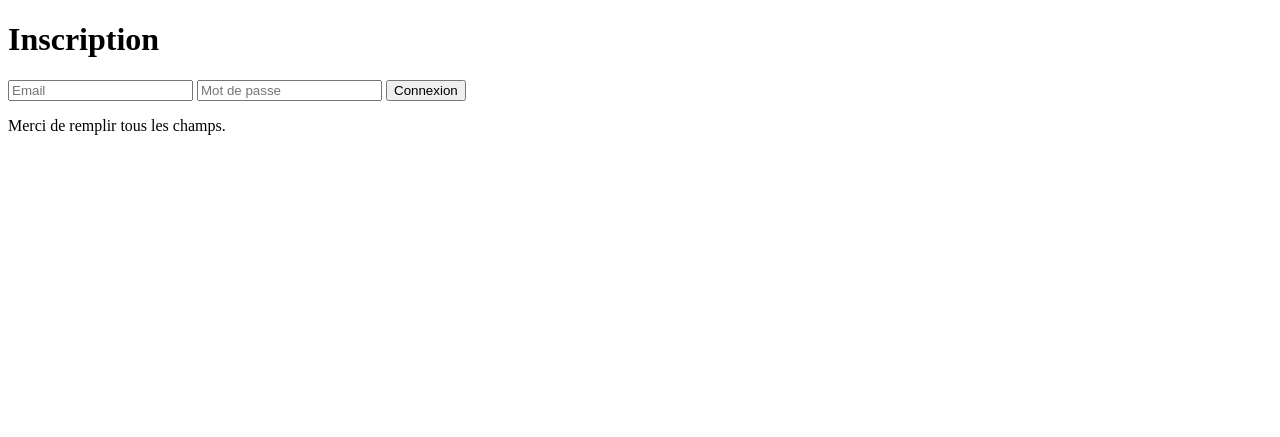
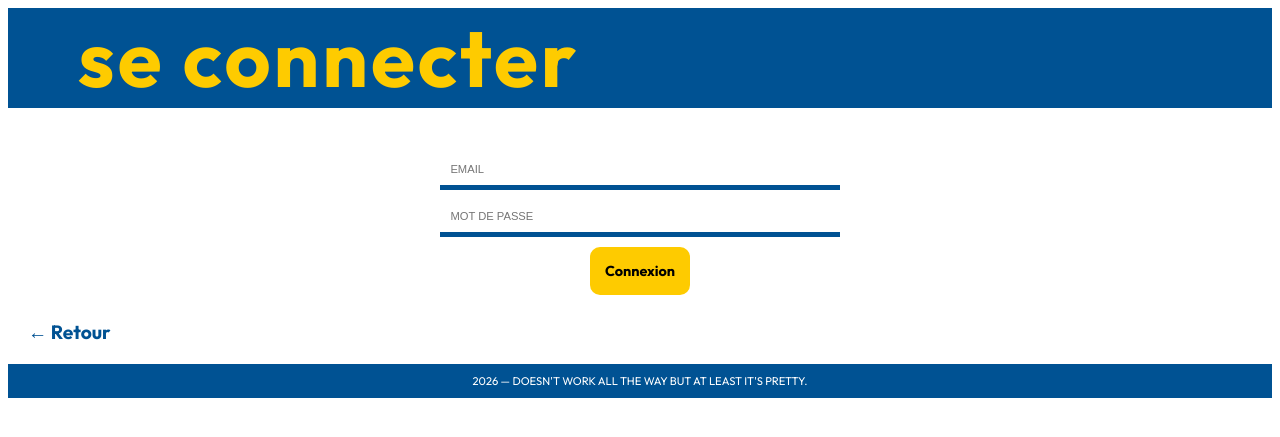
Before and after one commit to AbigailHMJ/TP_MVC, a PHP site: page /TP_MVC/view/login.php in a window 1280 px wide. Shown: the top 437 px of the page. Run offline with PHP 8.4, Linux system fonts and the light colour scheme.

Commit message:
12 - finitions CSS

```diff
--- a/controller/UserController.php
+++ b/controller/UserController.php
@@ -1,5 +1,6 @@
 <?php
 
+session_start();
 require_once __DIR__ . '/../config/Database.php';
 require_once __DIR__ . '/../repository/UserRepository.php';
 require_once __DIR__ . '/../model/User.php';
--- a/index.php
+++ b/index.php
@@ -18,6 +18,11 @@ switch ($page) {
         $controller->index();
         break;
 
+    // case 'login':
+    // $controller = new UserController();
+    // $controller->login();
+    // break;
+
 }
 
 ?>
--- a/public/css/style.css
+++ b/public/css/style.css
@@ -25,6 +25,7 @@ h1 {
     text-transform: lowercase;
 }
 
+
 .subtitle {
     font-family: "Playfair Display SC", serif;
     font-style: italic;
@@ -42,7 +43,7 @@ h1 {
 header a {
     color: #fff;
     font-family: "Outfit", sans-serif;
-    text-decoration: underline;
+    /* text-decoration: underline; */
     text-transform: uppercase;
     font-weight:bold;
     letter-spacing:1px;
@@ -68,8 +69,9 @@ footer {
     flex-direction: row;
     gap: 1em;
     flex-wrap: wrap;
-    justify-content: justify;
+    justify-content: space-evenly;
     align-items: justify;
+    margin:0 auto;
 }
 
 .product-card {
@@ -143,7 +145,103 @@ footer {
     border: none;
     padding: 15px;
     border-radius: 10px;
-    font-family: "Outfit", sans-serif;
+    font-family: 'Outfit', sans-serif;
     font-weight: bold;
     margin:10px 0px 0px 50px;
 }
+
+.go-back{
+    text-decoration: none;
+    color: #005293;
+    font-weight: bold;
+    font-size:1.2em;
+    margin:15px 0px 0px 20px;
+    font-family:'Outfit',sans-serif;
+}
+
+/* ----- PAGE DE CONNEXION ----- */
+
+.login-title-background{
+    background: #005293;
+    padding:50px;
+    margin:0px 0px 20px 0px;
+}
+
+.login-title{
+    font-family: 'Outfit', sans-serif;
+    font-size: 5em;
+    color: #fecb00;
+    line-height: 0;
+    text-align: left;
+    letter-spacing: 3px;
+    text-transform: lowercase;
+    margin:0px 0px 0px 20px;
+}
+
+form{
+    display:flex;
+    flex-direction:column;
+    width:60%;
+    gap:10px;
+    justify-content:center;
+    align-items:center;
+    /* background:#005293; */
+    padding:25px;
+    margin:0 auto;
+}
+
+.form-email{
+    padding:10px;
+    /* border-radius:10px; */
+    border:none;
+    border-bottom: solid 5px #005293;
+    width:50%;
+    text-transform:uppercase;
+    font-size:0.7em;
+}
+
+.form-email:focus{
+    outline:none;
+    font-weight:bold;
+}
+
+.form-password{
+    padding:10px;
+    /* border-radius:10px; */
+    border:none;
+    border-bottom: solid 5px #005293;
+    width:50%;
+    text-transform:uppercase;
+    font-size:0.7em;
+}
+
+.form-password:focus{
+    outline:none;
+    font-weight:bold;
+}
+
+.form-submit{
+    background: #fecb00;
+    border: none;
+    padding: 15px;
+    border-radius: 10px;
+    font-family: 'Outfit', sans-serif;
+    font-weight: bold;
+    font-size:0.9em;
+}
+
+/* ----- AFFICHAGE ADMINISTRATEUR ----- */
+
+.new-product{
+    background: #fecb00;
+    border: none;
+    padding: 15px;
+    border-radius: 10px;
+    font-family: 'Outfit', sans-serif;
+    font-weight: bold;
+}
+
+.card-product-date{
+    font-family:'Roboto Flex',sans-serif;
+    font-size:0.7em;
+}
--- a/repository/UserRepository.php
+++ b/repository/UserRepository.php
@@ -20,7 +20,7 @@ if($_SERVER["REQUEST_METHOD"] === "POST"){
 
         $insert->execute([":email" => $email, ":password" => $hash]);
 
-        header("Location: login.php");
+        header("Location: homepage.php");
         exit;
     }
 
--- a/sql/schema.sql
+++ b/sql/schema.sql
@@ -29,6 +29,10 @@ INSERT INTO `products` (`id`, `name`, `price`, `description`, `created_at`) VALU
 (8, 'Gravlax 200g', 9.95, 'Saumon mariné aux herbes', '2026-01-20'),
 (9, 'Kötbullar 500g', 11.99, 'Boulettes de viande', '2026-01-20');
 
+-- Modification d'un produit, mise à jour de la description
+UPDATE `products` SET `description` = 'Petit cheval en bois traditionnel peint à la main' WHERE `products`.`id` = 1;
+
+
 -- TABLE ORDERS
 -- Création de la table
 CREATE TABLE orders (
--- a/view/layout/header.php
+++ b/view/layout/header.php
@@ -11,9 +11,9 @@
 
 <header>
         <div class="block-title"><h1>fika</h1>
-        <subtitle class="subtitle">épicerie suédoise</subtitle></div>
+        <subtitle class="subtitle">svenska affären</subtitle></div>
 
-       <div class="block-login"><a href="../login.php">Connexion</a></div>
+       <div class="block-login"><a href="view/login.php">Connexion</a></div>
     </header>
 
 </html>
--- a/view/login.php
+++ b/view/login.php
@@ -3,17 +3,22 @@
 
 <head>
     <meta charset="UTF-8">
-    <meta name="viewport" content="width-device-width, initial-scale-1,0">
+    <link href="../public/css/style.css" rel="stylesheet">
     <title>Connexion</title>
 </head>
 
-<body><h1>Inscription</h1>
+<body>
+    <div class="login-title-background">
+        <h1 class="login-title">se connecter</h1>
+    </div>
     <form method="POST">
-        <input type="email" name="email" placeholder="Email" required>
-        <input type="password" name="password" placeholder="Mot de passe" required>
-        <input type="submit" value="Connexion" name="register">
+        <input type="email" class="form-email" name="email" placeholder="Email" required>
+        <input type="password" class="form-password" name="password" placeholder="Mot de passe" required>
+        <input type="submit" class="form-submit" value="Connexion" name="register">
     </form>
-    <p>Merci de remplir tous les champs.</p>
+    <a class="go-back" href="http://localhost/TP_MVC/">← Retour</a>
+
+<?php include('layout/footer.php'); ?>
 </body>
 
 </html>
--- a/view/product.php
+++ b/view/product.php
@@ -16,6 +16,7 @@
     <h2 class="product-title"><?= $product->getName() ?></h2>
     <p class="product-price"><?= $product->getPrice() ?> €</p>
     <p class="product-description"><?= $product->getDescription() ?></p>
+    <a class="go-back" href="http://localhost/TP_MVC/">← Retour</a>
     <button class="product-add" type="button">Ajouter au panier</button>
     <?php endif; ?>
 
```
Also changed, not shown: view/admin_products.php (+31 -0 lines).
